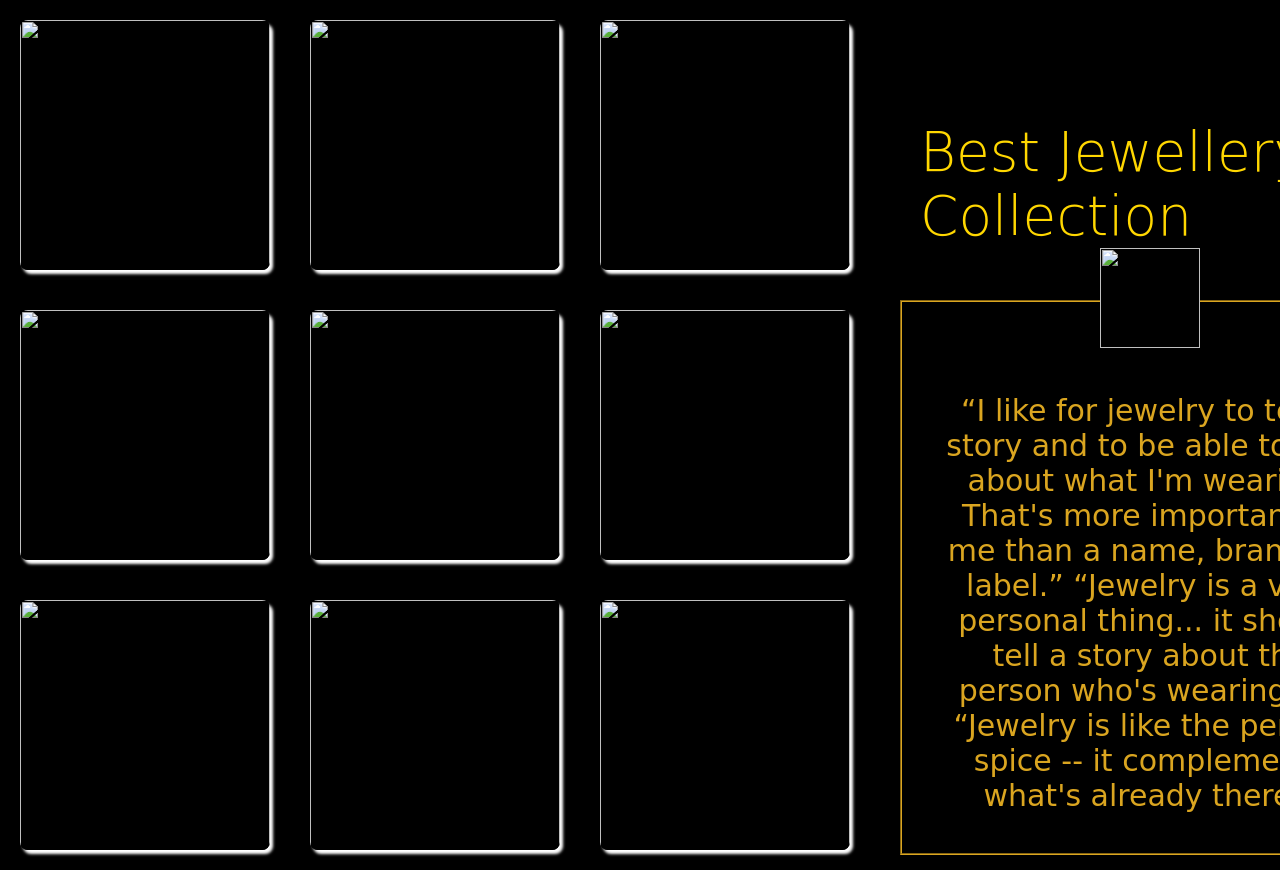
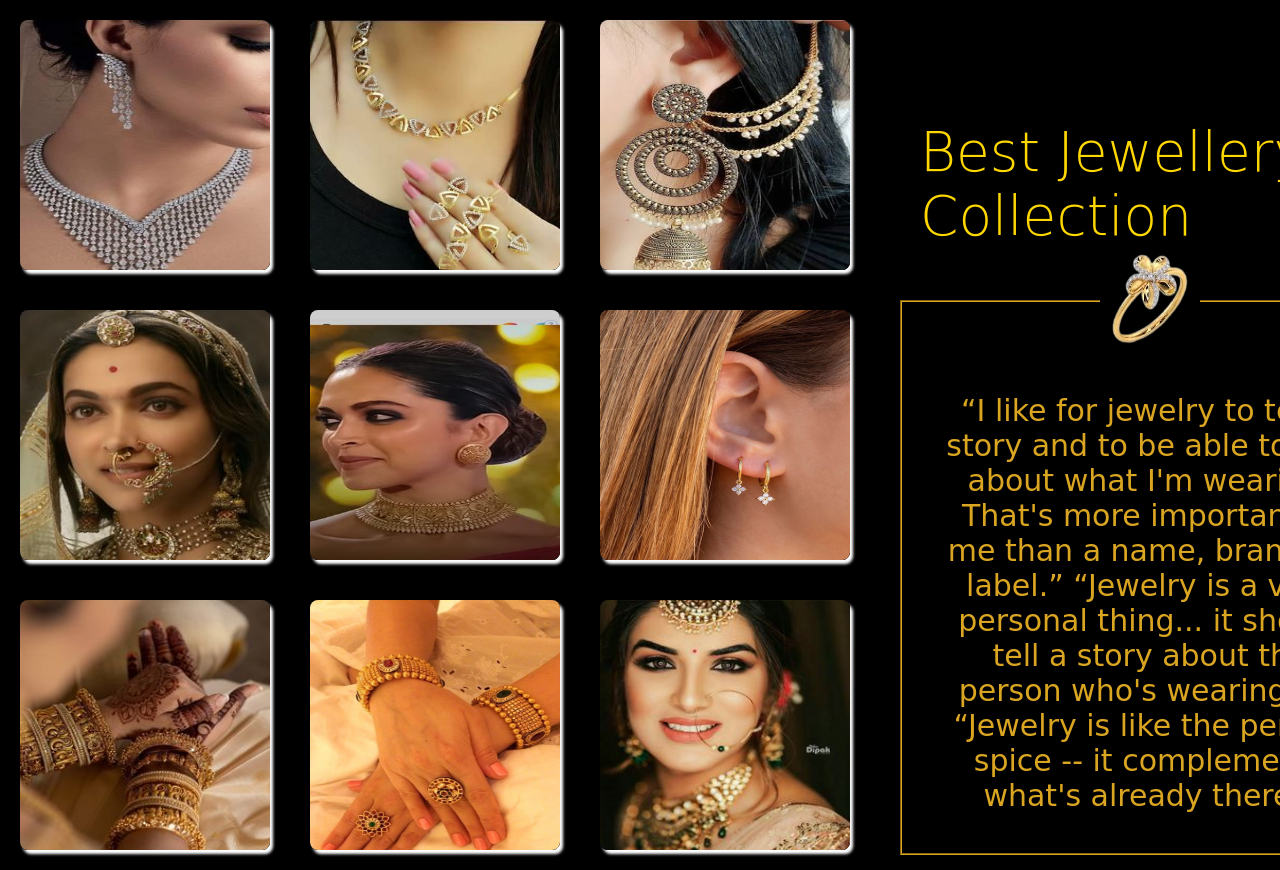
Before and after one commit to nidhi13patidar/Jewellery-Shop, a plain HTML site: page NewArrival.html in a window 1280 px wide. Shown: the top 870 px of the page. Drawn offline with Linux system fonts and the light colour scheme.

Commit message:
Update NewArrival.html

```diff
--- a/NewArrival.html
+++ b/NewArrival.html
@@ -10,55 +10,55 @@
   <body>
     <div class="container1">
       <div class="div1">
-        <img src="image/a11.jpg" class="img1" height="280px" width="250px" />
-        <img src="image/a12.jpg" class="img1" height="280px" width="250px" />
+        <img src="a11.jpg" class="img1" height="280px" width="250px" />
+        <img src="a12.jpg" class="img1" height="280px" width="250px" />
       </div>
 
       <div class="div1">
-        <img src="image/a9.jpg" class="img1" height="280px" width="250px" />
-        <img src="image/a10.jpg" class="img1" height="280px" width="250px" />
+        <img src="a9.jpg" class="img1" height="280px" width="250px" />
+        <img src="a10.jpg" class="img1" height="280px" width="250px" />
       </div>
 
       <div class="div1">
-        <img src="image/a8.jpg" class="img1" height="280px" width="250px" />
-        <img src="image/a7.jpg" class="img1" height="280px" width="250px" />
+        <img src="a8.jpg" class="img1" height="280px" width="250px" />
+        <img src="a7.jpg" class="img1" height="280px" width="250px" />
       </div>
     </div>
     <div class="container1">
       <div class="div1">
-        <img src="image/a1.jpg" class="img1" height="280px" width="250px" />
-        <img src="image/a2.jpg" class="img1" height="280px" width="250px" />
+        <img src="a1.jpg" class="img1" height="280px" width="250px" />
+        <img src="a2.jpg" class="img1" height="280px" width="250px" />
       </div>
       <div class="div1">
-        <img src="image/a33.jpg" class="img1" height="280px" width="250px" />
-        <img src="image/a44.jpg" class="img1" height="280px" width="250px" />
+        <img src="a33.jpg" class="img1" height="280px" width="250px" />
+        <img src="a44.jpg" class="img1" height="280px" width="250px" />
       </div>
       <div class="div1">
-        <img src="image/a5.jpg" class="img1" height="280px" width="250px" />
-        <img src="image/a6.jpg" class="img1" height="280px" width="250px" />
+        <img src="a5.jpg" class="img1" height="280px" width="250px" />
+        <img src="a6.jpg" class="img1" height="280px" width="250px" />
       </div>
     </div>
 
     <div class="container1">
       <div class="div1">
-        <img src="image/a13.jpg" class="img1" height="280px" width="250px" />
-        <img src="image/a14.jpg" class="img1" height="280px" width="250px" />
+        <img src="a13.jpg" class="img1" height="280px" width="250px" />
+        <img src="a14.jpg" class="img1" height="280px" width="250px" />
       </div>
 
       <div class="div1">
-        <img src="image/a15.jpg" class="img1" height="280px" width="250px" />
-        <img src="image/a16.jpg" class="img1" height="280px" width="250px" />
+        <img src="a15.jpg" class="img1" height="280px" width="250px" />
+        <img src="a16.jpg" class="img1" height="280px" width="250px" />
       </div>
 
       <div class="div1">
-        <img src="image/a18.jpg" class="img1" height="280px" width="250px" />
-        <img src="image/a17.jpg" class="img1" height="280px" width="250px" />
+        <img src="a18.jpg" class="img1" height="280px" width="250px" />
+        <img src="a17.jpg" class="img1" height="280px" width="250px" />
       </div>
     </div>
     <div class="box">
       <h1>Best Jewellery Collection</h1>
      <fieldset>
-      <legend><img src="image/ring.png" height="100px"width="100px" alt=""></legend> <p>
+      <legend><img src="ring.png" height="100px"width="100px" alt=""></legend> <p>
         “I like for jewelry to tell a story and to be able to talk about what
         I'm wearing. That's more important to me than a name, brand, or label.”
         “Jewelry is a very personal thing... it should tell a story about the
```
